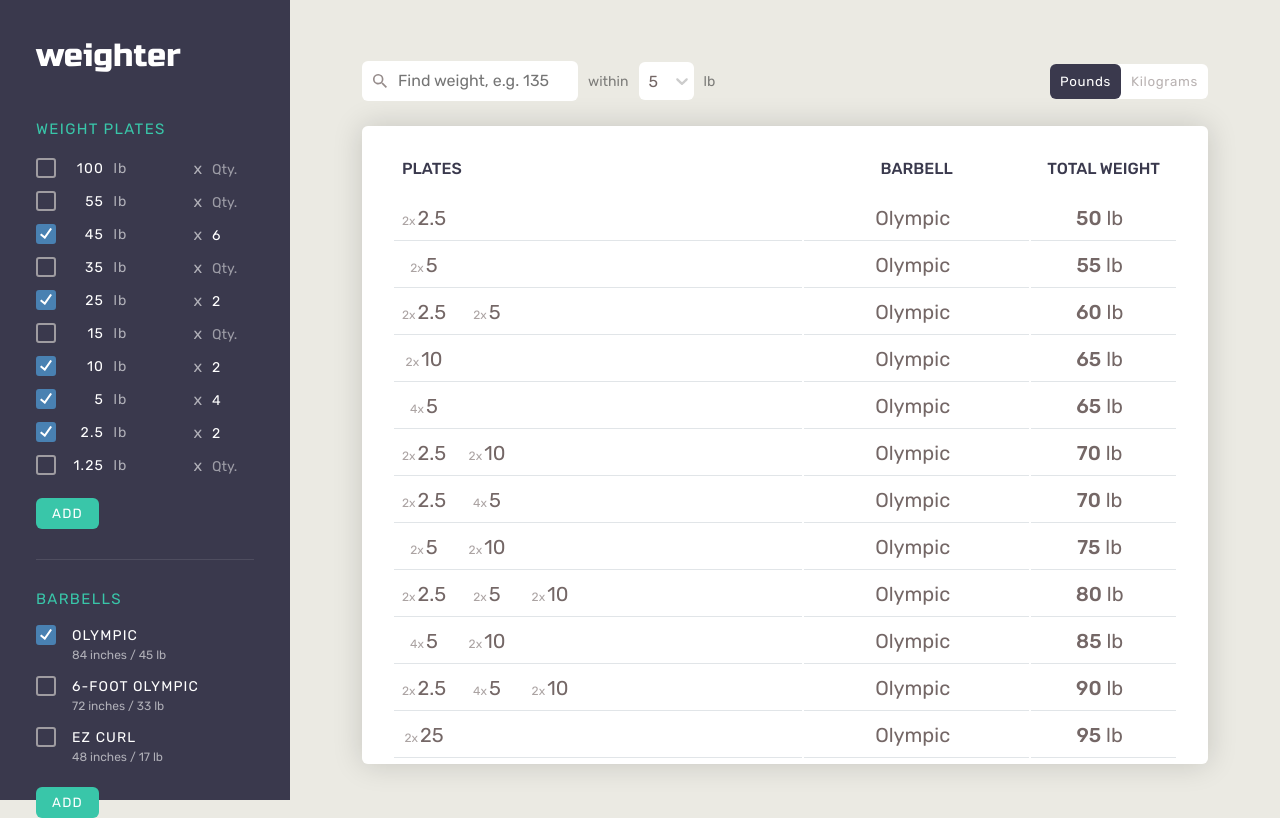
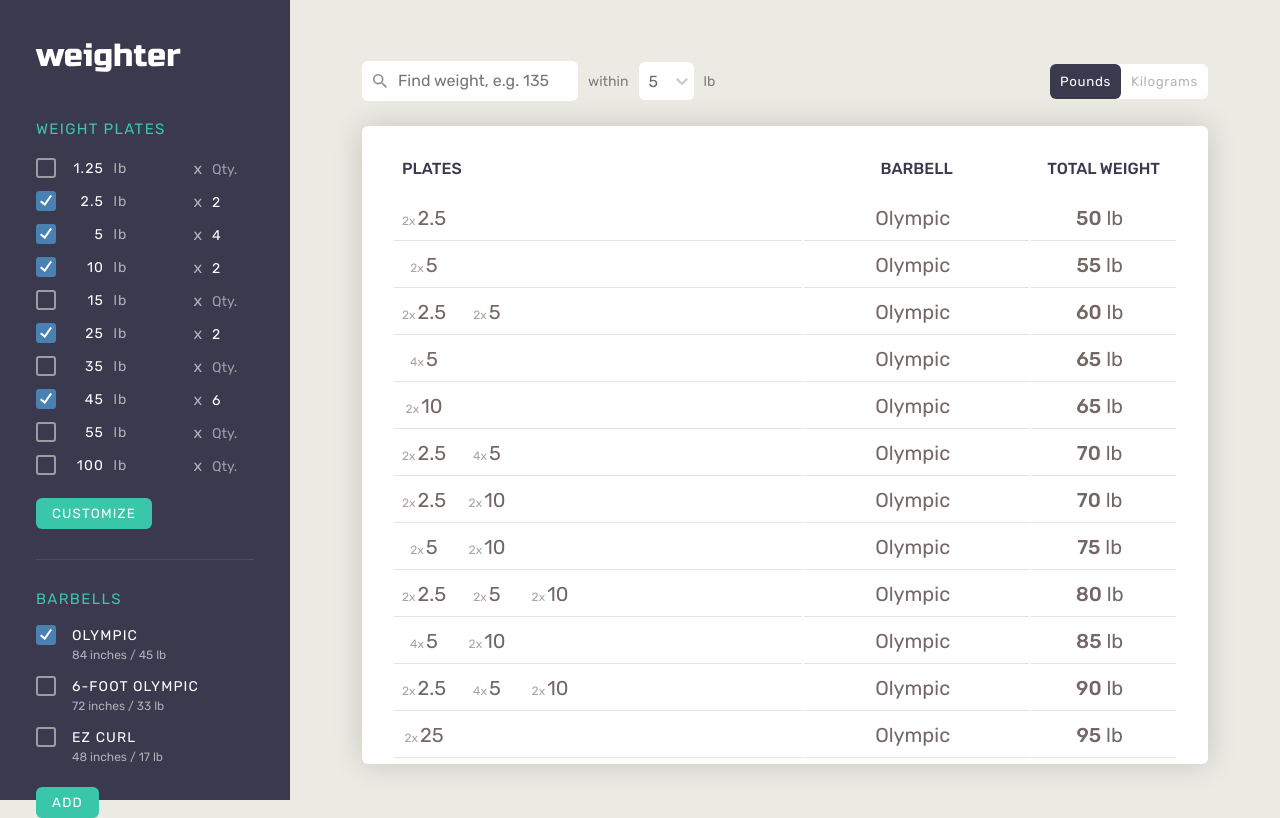
Before and after one commit to lstanard/weighter, a React (Create React App) app: page / in a window 1280 px wide. Built offline with nearby package versions, Linux system fonts and the light colour scheme.

Commit message:
WIP on adding plates

```diff
--- a/package.json
+++ b/package.json
@@ -12,13 +12,15 @@
     "@types/react": "^16.9.0",
     "@types/react-dom": "^16.9.0",
     "@types/react-select": "^3.0.23",
+    "@types/uuid": "^8.3.0",
     "classnames": "^2.2.6",
     "node-sass": "^4.14.1",
     "react": "^16.13.1",
     "react-dom": "^16.13.1",
     "react-scripts": "3.4.3",
     "react-select": "^3.1.0",
-    "typescript": "^4.0.5"
+    "typescript": "^4.0.5",
+    "uuid": "^8.3.1"
   },
   "devDependencies": {
     "eslint-config-airbnb": "^18.2.0",
--- a/src/components/EquipmentPanel/Plates.tsx
+++ b/src/components/EquipmentPanel/Plates.tsx
@@ -1,6 +1,7 @@
 /* eslint-disable jsx-a11y/label-has-associated-control */
-import React, { ReactElement, useCallback } from "react";
+import React, { ReactElement, useCallback, useState } from "react";
 import Select, { ValueType, StylesConfig } from "react-select";
+import { v4 as uuidv4 } from "uuid";
 
 import { Plate } from "../../types";
 import { EquipmentPanelProps } from "./EquipmentPanel";
@@ -9,6 +10,7 @@ import Button from "../Button";
 import DisplayWeight from "../DisplayWeight";
 
 import styles from "./Plates.module.scss";
+import { KG, LB } from "../../constants/units";
 
 // NOTE: should make this dynamically generated
 const PLATE_QTY_OPTIONS = [
@@ -20,6 +22,11 @@ const PLATE_QTY_OPTIONS = [
   { value: 12, label: "12" },
   { value: 14, label: "14" },
   { value: 16, label: "16" },
+];
+
+const PLATE_UNITS_OPTIONS = [
+  { value: LB, label: LB },
+  { value: KG, label: KG },
 ];
 
 type OptionType = { label: string; value: number };
@@ -65,6 +72,21 @@ export interface PlatesProps
   extends Pick<EquipmentPanelProps, "plates" | "updatePlates"> {}
 
 const Plates = ({ plates, updatePlates }: PlatesProps): ReactElement => {
+  const [isEditing, setIsEditing] = useState(false);
+
+  const handleCustomizePlates = useCallback(() => {
+    // Open a dialog? Not sure what I want to do here.
+    // Or it could take this current component and add some options?
+    // Might actually want to mock something up in Adobe XD first.
+
+    setIsEditing(!isEditing);
+  }, [isEditing]);
+
+  /**
+   * Toggle plate selection
+   *
+   * @param plate
+   */
   const handlePlateSelection = (plate: Plate): void => {
     updatePlates(
       plates.map((p: Plate) => {
@@ -79,6 +101,12 @@ const Plates = ({ plates, updatePlates }: PlatesProps): ReactElement => {
     );
   };
 
+  /**
+   * Update plate quantity
+   *
+   * @param value
+   * @param plate
+   */
   const handlePlateQtyChange = (value: number, plate: Plate): void => {
     updatePlates(
       plates.map((p: Plate) => {
@@ -93,6 +121,62 @@ const Plates = ({ plates, updatePlates }: PlatesProps): ReactElement => {
     );
   };
 
+  /**
+   * Remove plate
+   *
+   * @param plate
+   */
+  const handleRemovePlate = (plate: Plate): void => {
+    updatePlates(
+      plates.filter((p: Plate) => {
+        return p.id !== plate.id;
+      })
+    );
+  };
+
+  /**
+   * Add a new set of plates
+   */
+  const handleAddPlate = (): void => {
+    const addPlateWeight = document.getElementById(
+      "add-plate-weight"
+    ) as HTMLInputElement;
+    const addPlateQty = document.getElementById(
+      "add-plate-qty"
+    ) as HTMLInputElement;
+
+    const newPlate: Plate = {
+      id: uuidv4(),
+      weight: Number(addPlateWeight?.value),
+      weightUnits: LB,
+      quantity: Number(addPlateQty?.value),
+      selected: true,
+    };
+    updatePlates([...plates, newPlate]);
+
+    addPlateWeight.value = "";
+    addPlateQty.value = "";
+  };
+
+  /**
+   * This should really be its own component.
+   */
+  const addPlates = (
+    <div>
+      <label>Weight</label>
+      <input type="text" id="add-plate-weight" />
+      {/* Select for LB or KG */}
+      <Select options={PLATE_UNITS_OPTIONS} />
+      <label>Quantity</label>
+      <input type="text" id="add-plate-qty" />
+      <Button
+        id="add-plates-btn"
+        label="Add"
+        onClick={(): void => handleAddPlate()}
+      />
+    </div>
+  );
+
   const getDefaultSelectValue = useCallback(
     (plateQty: number, selected: boolean) => {
       const defaultValue = PLATE_QTY_OPTIONS.filter((option) => {
@@ -106,7 +190,9 @@ const Plates = ({ plates, updatePlates }: PlatesProps): ReactElement => {
     []
   );
 
-  const plateOptions = plates.map((plate) => {
+  const plateOptions = plates
+    .sort((a, b) => a.weight - b.weight)
+    .map((plate) => {
       const plateKey = `plate-${plate.id}`;
       return (
         <div key={plateKey} className={styles.plateRow}>
@@ -139,10 +225,21 @@ const Plates = ({ plates, updatePlates }: PlatesProps): ReactElement => {
               options={PLATE_QTY_OPTIONS}
               className={styles.plateQtySelect}
               styles={customSelectStyles}
-            defaultValue={getDefaultSelectValue(plate.quantity, plate.selected)}
+              defaultValue={getDefaultSelectValue(
+                plate.quantity,
+                plate.selected
+              )}
               aria-labelledby={`label-${plateKey}`}
             />
           </span>
+          {isEditing && (
+            <button
+              type="button"
+              onClick={(): void => handleRemovePlate(plate)}
+            >
+              x
+            </button>
+          )}
         </div>
       );
     });
@@ -153,10 +250,11 @@ const Plates = ({ plates, updatePlates }: PlatesProps): ReactElement => {
         <h2 className={styles.sectionTitle}>Weight Plates</h2>
       </header>
       <div className={styles.plateOptions}>{plateOptions}</div>
+      {isEditing && addPlates}
       <Button
-        id="add-plates-btn"
-        label="Add"
-        onClick={(): void => console.log("add plates")}
+        id="customize-plates-btn"
+        label={!isEditing ? "Customize" : "Done"}
+        onClick={handleCustomizePlates}
       />
     </div>
   );
--- a/src/components/Results/Find.module.scss
+++ b/src/components/Results/Find.module.scss
@@ -12,12 +12,6 @@
   position: relative;
 
   input {
-    appearance: none;
-    background: $snow;
-    border: 0;
-    border-radius: 6px;
-    font-family: "Rubik", sans-serif;
-    font-size: 16px;
     height: 40px;
     line-height: 40px;
     padding: 0 16px 0 $std-padding;
--- a/src/scss/_globals.scss
+++ b/src/scss/_globals.scss
@@ -9,6 +9,18 @@
   letter-spacing: 0.09em;
   margin: 0 0 10px;
   text-transform: uppercase;
+}
+
+// @reference https://www.w3.org/WAI/tutorials/forms/labels/#note-on-hiding-elements
+@mixin visually-hidden {
+  border: 0;
+  clip: rect(0 0 0 0);
+  height: 1px;
+  margin: -1px;
+  overflow: hidden;
+  padding: 0;
+  position: absolute;
+  width: 1px;
 }
 
 // Button reset
@@ -23,3 +35,13 @@ button {
     cursor: pointer;
   }
 }
+
+// Input reset
+input[type="text"] {
+  appearance: none;
+  background: $snow;
+  border: 0;
+  border-radius: 6px;
+  font-family: "Rubik", sans-serif;
+  font-size: 16px;
+}
```
Also changed, not shown: 2 other files (tests, documents, lock files or other folders). Lines whose indentation alone changed are shown as unchanged.
